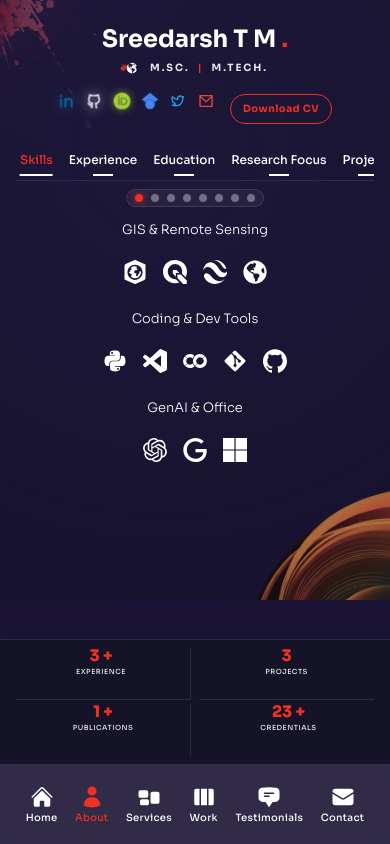
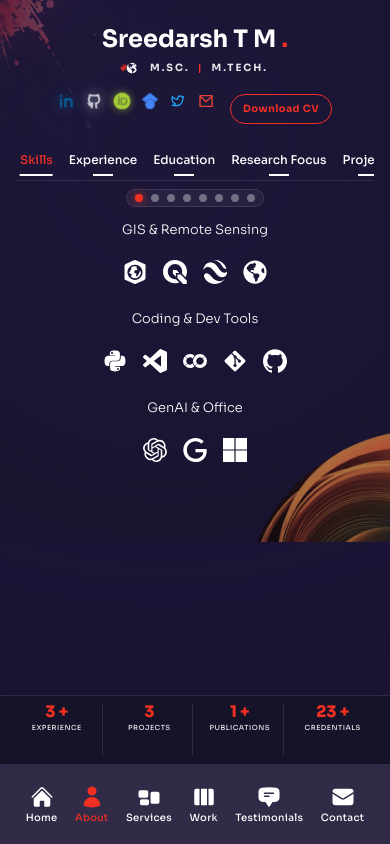
Before and after one commit to tmSreedarsh/modern-portfolio, a Next.js app: page /about in a window 390 px wide. Built offline with nearby package versions, Linux system fonts and the light colour scheme.

Commit message:
Show About stats in one mobile row

```diff
--- a/pages/about/index.jsx
+++ b/pages/about/index.jsx
@@ -400,7 +400,7 @@ const About = () => {
             {/* This div handles the scrolling. The counters below are OUTSIDE this div. */}
             <div
                 ref={contentScrollRef}
-              className="flex-1 overflow-y-auto overflow-x-hidden no-scrollbar px-1 sm:px-2 md:px-3 pb-[130px] md:pb-4 touch-pan-y"
+                className="flex-1 overflow-y-auto overflow-x-hidden no-scrollbar px-1 sm:px-2 md:px-3 pb-[72px] md:pb-4 touch-pan-y"
                 onTouchStart={handleTouchStart}
                 onTouchEnd={handleTouchEnd}
             >
@@ -504,9 +504,9 @@ const About = () => {
         {/* REMOVED: bg-primary (The solid color you hated) */}
         {/* ADDED: border-t (To visually separate it nicely) */}
         <div className="fixed inset-x-0 bottom-[calc(80px+env(safe-area-inset-bottom))] z-40 w-full border-t border-white/10 bg-primary/70 px-4 pt-2 pb-2 backdrop-blur-sm md:static md:inset-auto md:z-50 md:bg-transparent md:px-0 md:pt-3 md:pb-3 md:backdrop-blur-none xl:pb-10">
-            <div className="w-full max-w-[980px] mx-auto grid grid-cols-2 sm:grid-cols-4 gap-x-2 gap-y-1 sm:gap-2 md:gap-3 items-start">
+            <div className="w-full max-w-[980px] mx-auto grid grid-cols-4 gap-x-1 sm:gap-2 md:gap-3 items-start">
 
-              <div className="pr-1 sm:pr-2 md:pr-4 border-r border-b border-white/10 text-center min-h-[52px] sm:min-h-[58px] md:min-h-0 flex flex-col items-center justify-start pb-2 sm:pb-0 sm:border-b-0">
+              <div className="pr-1 sm:pr-2 md:pr-4 border-r border-white/10 text-center min-h-[52px] sm:min-h-[58px] md:min-h-0 flex flex-col items-center justify-start">
                     <div className="text-base sm:text-lg md:text-3xl font-extrabold text-accent mb-1 leading-none">
                         <CountUp start={0} end={3} duration={8} /> +
                     </div>
@@ -516,7 +516,7 @@ const About = () => {
                     </div>
                 </div>
 
-                <div className="px-1 sm:px-2 md:px-4 border-b sm:border-r sm:border-b-0 border-white/10 text-center min-h-[52px] sm:min-h-[58px] md:min-h-0 flex flex-col items-center justify-start pb-2 sm:pb-0">
+                <div className="px-1 sm:px-2 md:px-4 border-r border-white/10 text-center min-h-[52px] sm:min-h-[58px] md:min-h-0 flex flex-col items-center justify-start">
                     <div className="text-base sm:text-lg md:text-3xl font-extrabold text-accent mb-1 leading-none">
                         <CountUp start={0} end={3} duration={5} />
                     </div>
```
